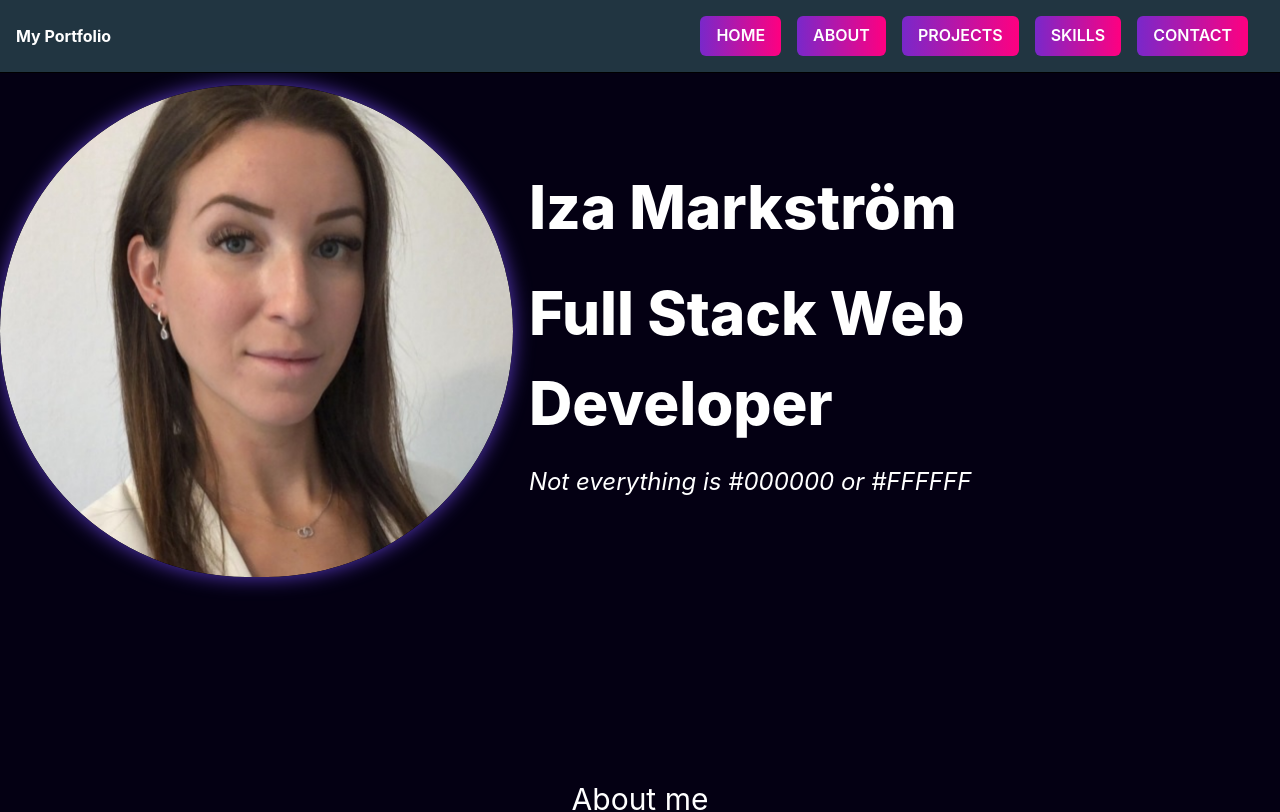
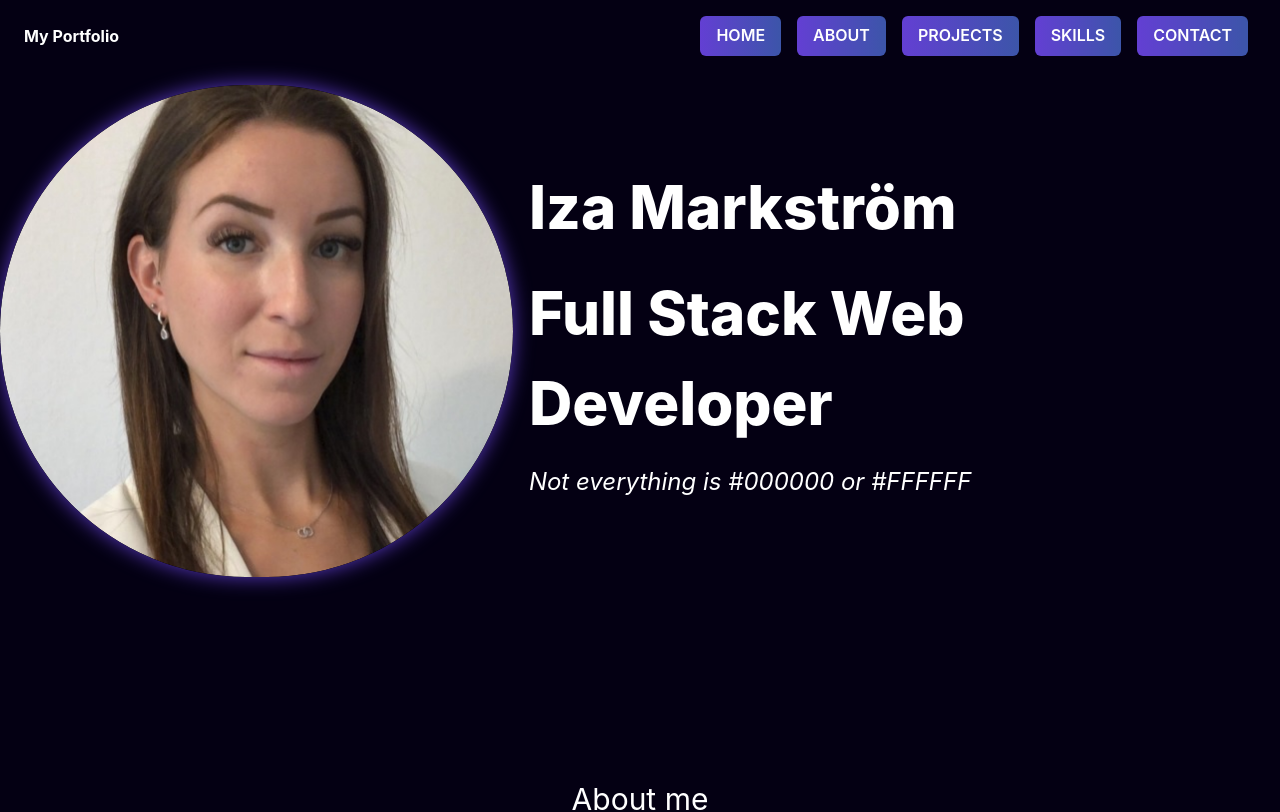
Before and after one commit to IzaMarkstrom/iza-portfolio-website, a Next.js app: page / in a window 1280 px wide. Shown: the top 812 px of the page. Built offline with nearby package versions, Linux system fonts and the light colour scheme.

Commit message:
Changed the scrolling and bg color

```diff
--- a/components/Navbar.jsx
+++ b/components/Navbar.jsx
@@ -3,59 +3,60 @@ import { Box, Flex, Text, Button, Spacer } from "@chakra-ui/react";
 import theme from './Chakra_theme';
 
 function Navbar() {
-  const [showBorder, setShowBorder] = useState(false);
+  const [isScrolled, setIsScrolled] = useState(false);
 
   useEffect(() => {
     const handleScroll = () => {
-      const isTop = window.scrollY < 100;
-      setShowBorder(!isTop);
+      setIsScrolled(window.scrollY > 0);
     };
+
     window.addEventListener('scroll', handleScroll);
-    return () => window.removeEventListener('scroll', handleScroll);
+
+    return () => {
+      window.removeEventListener('scroll', handleScroll);
+    };
   }, []);
 
   return (
     <Flex
+      as="nav"
       position="fixed"
       top={0}
-      left={0}
-      right={0}
       p={4}
-      align="center"
-      borderBottomWidth="1px"
-      borderBottomColor="black"
-      backgroundColor="rgba(37, 59, 71, 0.9)"
-      boxShadow={showBorder ? '0 8px 16px rgba(0, 0, 1, 1)' : 'none'}
+      w="100%"
+      bg={isScrolled ? 'rgba(37, 59, 71, 0.9)' : 'transparent'}
+      boxShadow={isScrolled ? 'sm' : 'none'}
+      transition="all 0.3s ease-in-out"
       zIndex={1}
     >
       <Box>
-        <Text color="white" fontWeight="bold">My Portfolio</Text>
+        <Text color="white" fontWeight="bold" p={2}>My Portfolio</Text>
       </Box>
       <Spacer />
       <Box>
         <Button
             variant='solid'
-            bgGradient={`linear(to-r, #7928CA, #FF0080)`}
+            bgGradient={`linear(to-r, ${theme.colors.primary}, ${theme.colors.blue})`}
             color='white'
             _hover={{boxShadow: `0 0 20px 3px ${theme.colors.blue}`}} mr={4}>HOME</Button>
         <Button
             variant='solid'
-            bgGradient={`linear(to-r, #7928CA, #FF0080)`}
+            bgGradient={`linear(to-r, ${theme.colors.primary}, ${theme.colors.blue})`}
             color='white'
             _hover={{boxShadow: `0 0 20px 3px ${theme.colors.blue}`}} mr={4}>ABOUT</Button>
         <Button
             variant='solid'
-            bgGradient={`linear(to-r, #7928CA, #FF0080)`}
+            bgGradient={`linear(to-r, ${theme.colors.primary}, ${theme.colors.blue})`}
             color='white'
             _hover={{boxShadow: `0 0 20px 3px ${theme.colors.blue}`}} mr={4}>PROJECTS</Button>
         <Button
             variant='solid'
-            bgGradient={`linear(to-r, #7928CA, #FF0080)`}
+            bgGradient={`linear(to-r, ${theme.colors.primary}, ${theme.colors.blue})`}
             color='white'
             _hover={{boxShadow: `0 0 20px 3px ${theme.colors.blue}`}} mr={4}>SKILLS</Button>
         <Button
             variant='solid'
-            bgGradient={`linear(to-r, #7928CA, #FF0080)`}
+            bgGradient={`linear(to-r, ${theme.colors.primary}, ${theme.colors.blue})`}
             color='white'
             _hover={{boxShadow: `0 0 20px 3px ${theme.colors.blue}`}} mr={4}>CONTACT</Button>
       </Box>
```
